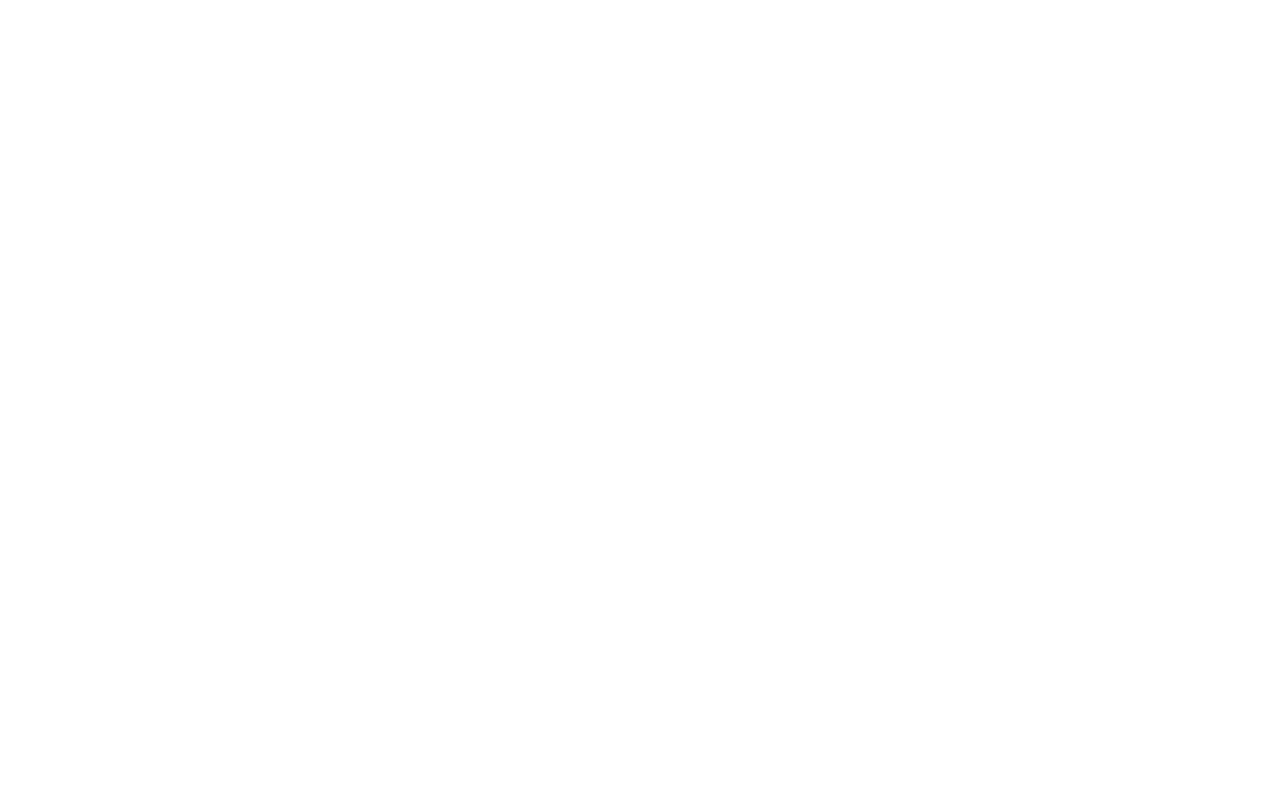
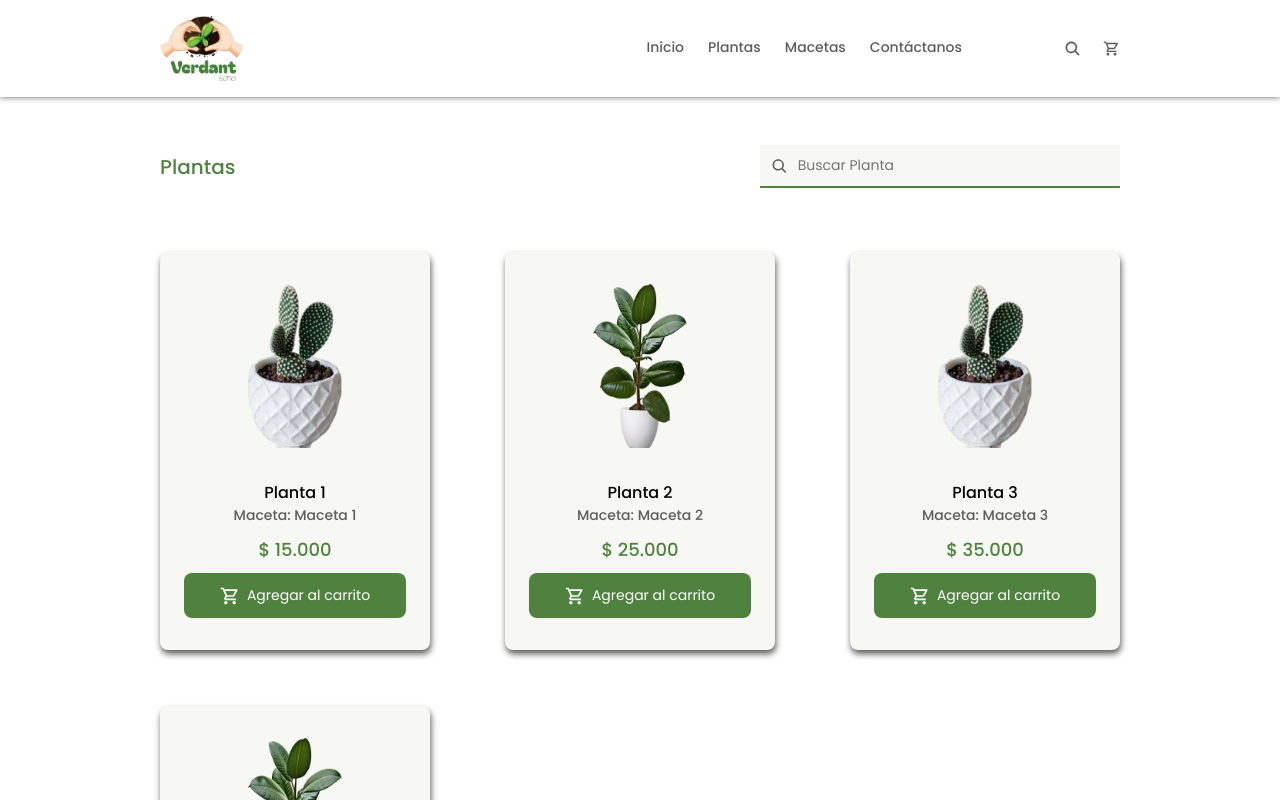
Before and after one commit to FazeElian/verdant-echo, a React (Vite) app: page /plants in a window 1280 px wide. Before the commit this address had no page. Shown: the top 800 px of the page. Built offline with nearby package versions, Linux system fonts and the light colour scheme.

Commit message:
add: Plants view

```diff
--- a/src/Router.tsx
+++ b/src/Router.tsx
@@ -6,6 +6,7 @@
 // Views components
 import HomeView from "./views/HomeView"
 import PlantPotsView from "./views/PlantPotsView"
+import PlantsView from "./views/PlantsView"
 import CartView from "./views/CartView"
 
 function Router() {
@@ -15,6 +16,7 @@
         <Route element={<Header />}>
           <Route index element={<HomeView />} />
           <Route path="/plantspots" element={<PlantPotsView />} />
+          <Route path="/plants" element={<PlantsView />} />
           <Route path="/cart" element={<CartView />} />
         </Route>
       </Routes>
--- a/src/assets/css/components/Gallery.css
+++ b/src/assets/css/components/Gallery.css
@@ -7,7 +7,7 @@
     flex-wrap: wrap;
     gap: 4rem;
     align-items: center;
-    justify-content: center;
+    justify-content: space-between;
     padding: 0 15rem 0;
     margin: 3rem 0 3rem;
 }
@@ -15,7 +15,7 @@
     .item-gallery {
         display: flex;
         width: auto;
-        min-width: 280px;
+        min-width: 290px;
         min-height: 400px;
         padding: 2rem 1.5rem 2rem;
         height: auto;
--- a/src/components/Header.tsx
+++ b/src/components/Header.tsx
@@ -35,7 +35,7 @@
                             <ImHome />
                             Inicio
                         </Link>
-                        <Link to="/" className="nav-list-item-header" onClick={() => setMenu(false)}>
+                        <Link to="/plants" className="nav-list-item-header" onClick={() => setMenu(false)}>
                             <PiPlantFill />
                             Plantas
                         </Link>
--- /dev/null
+++ b/src/views/PlantsView.tsx
@@ -0,0 +1,22 @@
+// View components
+import { Gallery } from "../components/Gallery"
+import { TopSearchTitle } from "../components/TopSearchTitle"
+
+// Items
+import PlantsList from "../utils/PlantsList"
+
+const PlantsView = () => {
+    return (
+        <>
+            <main className="page-content">
+                <TopSearchTitle
+                    title="Plantas"
+                    placeholder="Planta"
+                />
+            </main>
+            <Gallery Items={PlantsList} />
+        </>
+    )
+}
+
+export default PlantsView
```
